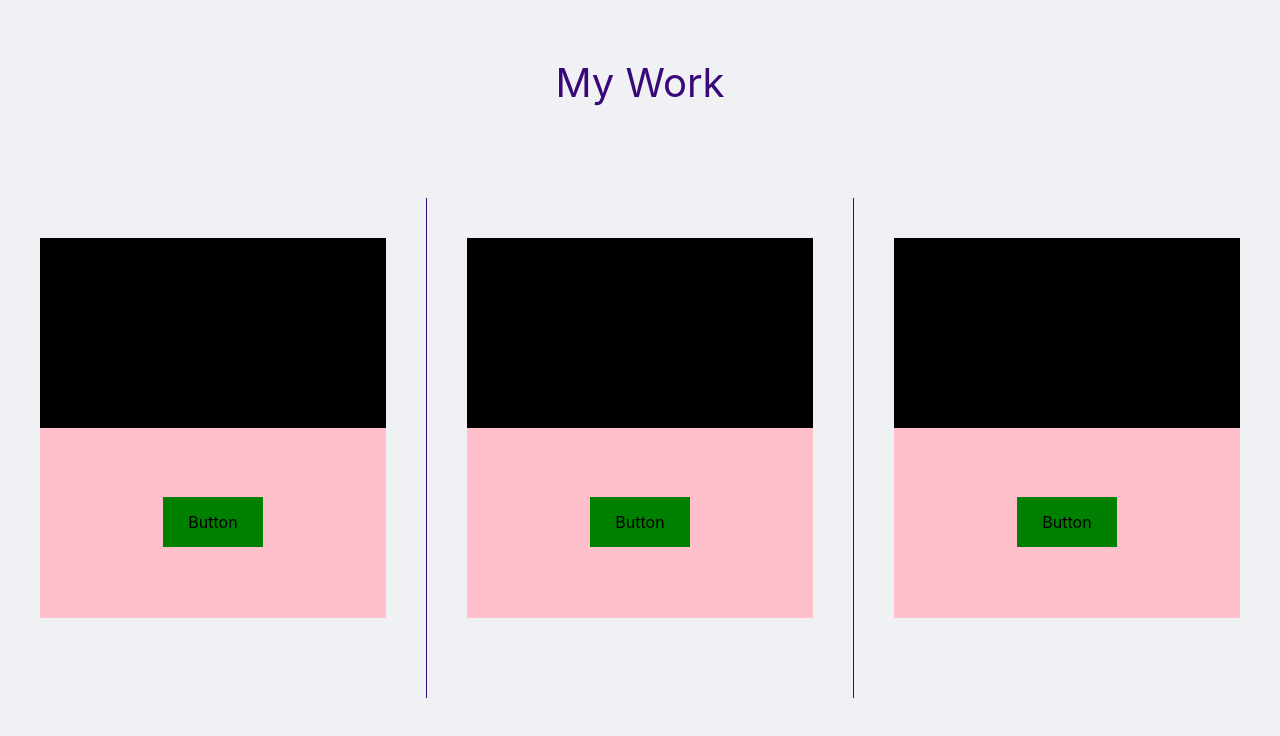
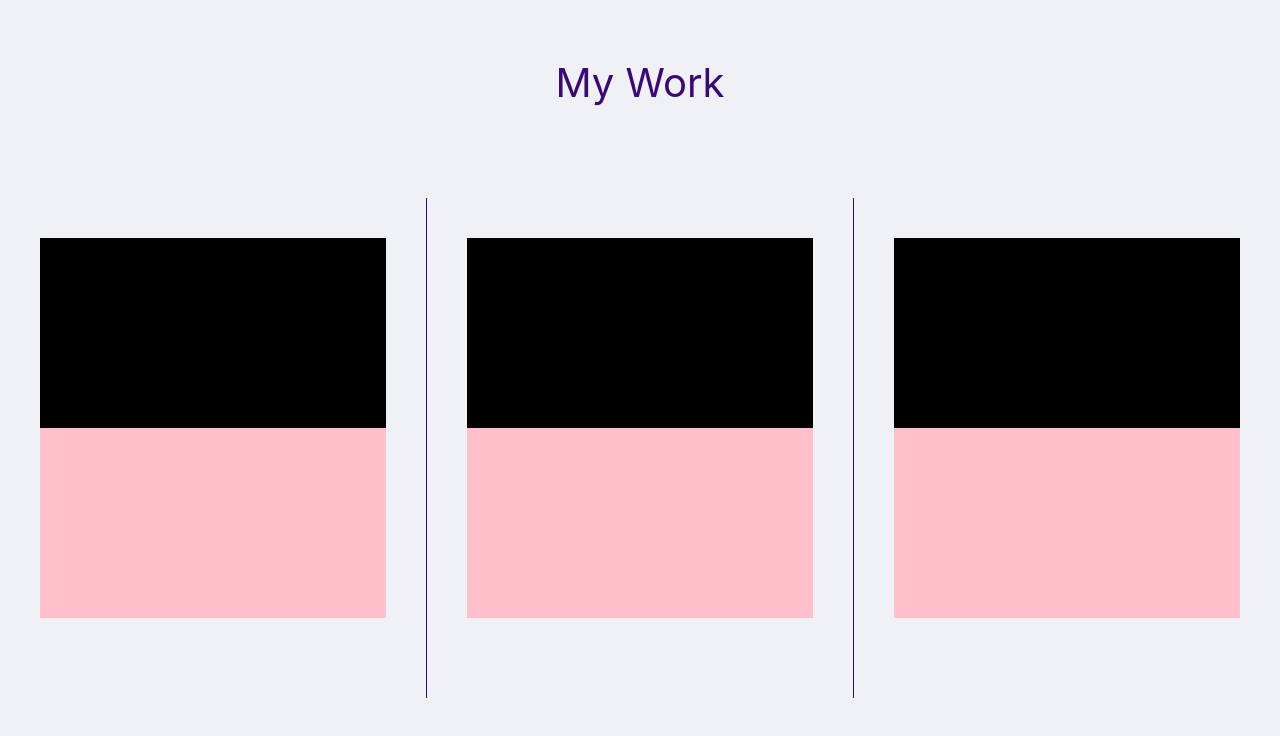
Before and after one commit to Danfirech/dan-portfolio, a React (Create React App) app: page /about in a window 1280 px wide. Shown: the part 582-1318 px from the top of the page. Built offline with nearby package versions, Linux system fonts and the light colour scheme.

Commit message:
rendering again

```diff
--- a/package.json
+++ b/package.json
@@ -3,6 +3,8 @@
   "version": "0.1.0",
   "private": true,
   "dependencies": {
+    "@mui/material": "^5.2.6",
+    "@mui/styled-engine-sc": "^5.1.0",
     "@testing-library/jest-dom": "^5.16.1",
     "@testing-library/react": "^12.1.2",
     "@testing-library/user-event": "^13.5.0",
--- a/src/components/WorkBox.js
+++ b/src/components/WorkBox.js
@@ -1,18 +1,12 @@
 import React from "react";
 
 import { CardBox, WorkTop, WorkBottom } from "../styles/Work.style";
-import { DansButton } from "../styles/ButtonOne.Style";
 
 function WorkBox() {
-  const handleClick = () => {
-    console.log("hello hello");
-  };
   return (
     <CardBox>
       <WorkTop>Hello</WorkTop>
-      <WorkBottom>
-        <DansButton onClick={handleClick}>Button</DansButton>
-      </WorkBottom>
+      <WorkBottom></WorkBottom>
     </CardBox>
   );
 }
--- a/src/styles/ButtonOne.Style.js
+++ b/src/styles/ButtonOne.Style.js
@@ -9,3 +9,10 @@ export const DansButton = styled.div`
   align-items: center;
   margin-top: 20%;
 `;
+
+const HoverMessage = styled.div`
+  display: none;
+  ${Container}:hover & {
+    display: block;
+  }
+`;
```
Also changed, not shown: 1 other file (tests, documents, lock files or other folders).
